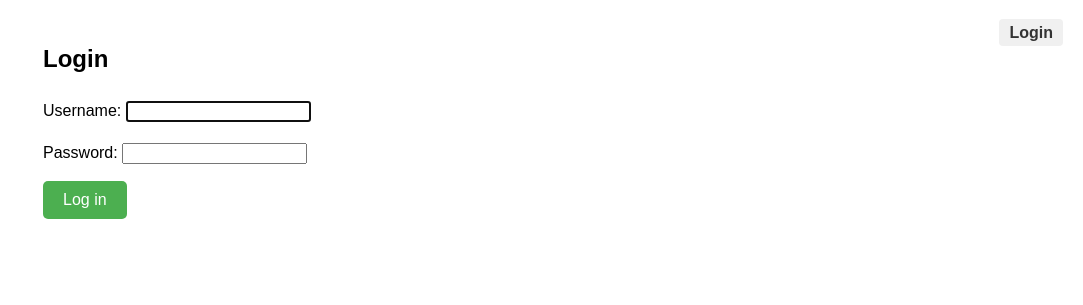
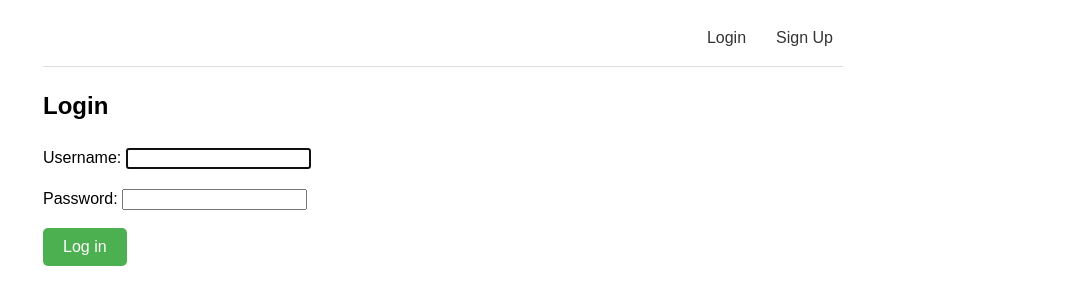
Before and after one commit to dj121231/ISCG7420_assignment2_confroom, a Django app: a page that uses reservation/templates/reservation/base.html in a window 1280 px wide. Shown: the top 305 px of the page, without its empty margins (197-1280 px from the left). Run offline with Django 4.2, Linux system fonts and the light colour scheme.

Commit message:
Fix template syntax errors and adjust permission handling for reservations

```diff
--- a/reservation/templates/reservation/base.html
+++ b/reservation/templates/reservation/base.html
@@ -1,8 +1,8 @@
 <!DOCTYPE html>
 <html lang="en">
   <head>
-    <meta charset="UTF-8">
-    <meta name="viewport" content="width=device-width, initial-scale=1.0">
+    <meta charset="UTF-8" />
+    <meta name="viewport" content="width=device-width, initial-scale=1.0" />
     <title>{% block title %}Conference Room Booking{% endblock %}</title>
     <style>
       body {
@@ -86,42 +86,64 @@
         gap: 10px;
         margin-top: 15px;
       }
-        .top-nav {
-            position: absolute;
-            top: 20px;
-            right: 20px;
+      .nav-bar {
+        display: flex;
+        justify-content: flex-end;
+        gap: 10px;
+        margin-bottom: 20px;
+        padding-bottom: 10px;
+        border-bottom: 1px solid #ddd;
       }
-        .top-nav a {
-            margin-left: 10px;
+      .nav-link {
         text-decoration: none;
-            font-weight: bold;
         color: #333;
         padding: 5px 10px;
-            border-radius: 4px;
+        border-radius: 3px;
+      }
+      .nav-link:hover {
         background-color: #f0f0f0;
       }
-        .top-nav a:hover {
-            background-color: #e0e0e0;
+      .form-field {
+        margin-bottom: 15px;
       }
-        .top-nav span {
-            margin-right: 10px;
+      .form-field label {
+        display: block;
+        margin-bottom: 5px;
+        font-weight: bold;
+      }
+      .form-field input {
+        width: 100%;
+        padding: 8px;
+        border: 1px solid #ddd;
+        border-radius: 4px;
+      }
+      .error-message {
+        color: #dc3545;
+        font-size: 0.9em;
+        margin-top: 5px;
+      }
+      .help-text {
+        color: #6c757d;
+        font-size: 0.9em;
+        margin-top: 5px;
       }
     </style>
     {% block extra_head %}{% endblock %}
   </head>
   <body>
-    <div class="top-nav">
+    <nav class="nav-bar">
       {% if user.is_authenticated %}
-            <span>Welcome, {{ user.username }}!</span>
-            <a href="{% url 'logout' %}">Logout</a>
+      <a href="{% url 'reservation:my_reservations' %}" class="nav-link"
+        >My Reservations</a
+      >
+      <a href="{% url 'reservation:room_list' %}" class="nav-link">Rooms</a>
+      <a href="{% url 'logout' %}" class="nav-link">Logout</a>
       {% else %}
-            <a href="{% url 'login' %}">Login</a>
+      <a href="{% url 'login' %}" class="nav-link">Login</a>
+      <a href="{% url 'reservation:signup' %}" class="nav-link">Sign Up</a>
       {% endif %}
-    </div>
+    </nav>
 
-    <div class="content">
-        {% block content %}
-        {% endblock %}
-    </div>
+    <div class="content">{% block content %} {% endblock %}</div>
   </body>
 </html>
--- a/reservation/urls.py
+++ b/reservation/urls.py
@@ -2,7 +2,7 @@ from django.urls import path, reverse
 from .views import (
     RoomListView, RoomDetailView, ReservationCreateView,
     ReservationListView, ReservationUpdateView, ReservationDeleteView,
-    MyReservationListView, ReservationStatusUpdateView, home
+    MyReservationListView, ReservationStatusUpdateView, SignupView, home
 )
 
 app_name = 'reservation'
@@ -10,6 +10,8 @@ app_name = 'reservation'
 urlpatterns = [
     # URL pattern for the home page
     path('', home, name='home'),
+    # URL pattern for user registration
+    path('signup/', SignupView.as_view(), name='signup'),
     # URL pattern for listing all active rooms
     path('rooms/', RoomListView.as_view(), name='room_list'),
     # URL pattern for viewing a specific room's details
```
Also changed, not shown: reservation/templates/reservation/my_reservations.html (+19 -29 lines), reservation/templates/reservation/reservation_list.html (+6 -1 lines), reservation/templates/reservation/signup.html (added, +25 -0 lines), reservation/views.py (+51 -15 lines), db.sqlite3. Lines whose indentation alone changed are shown as unchanged.
